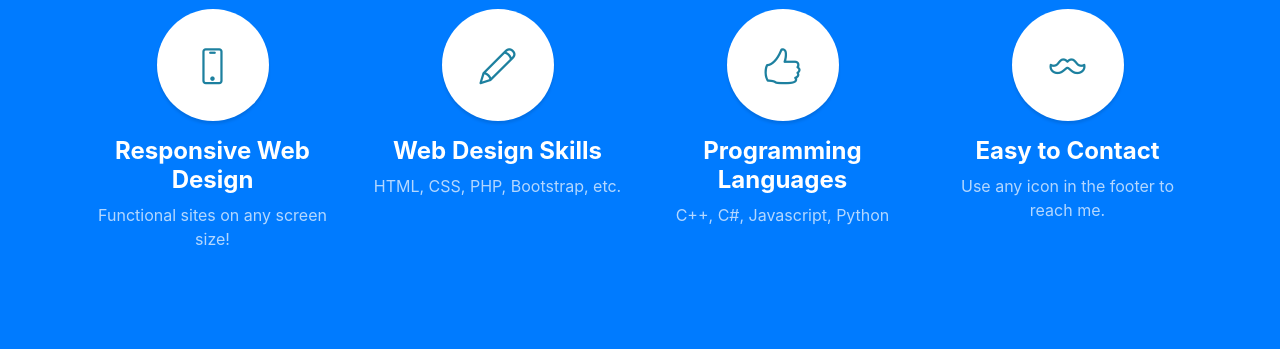
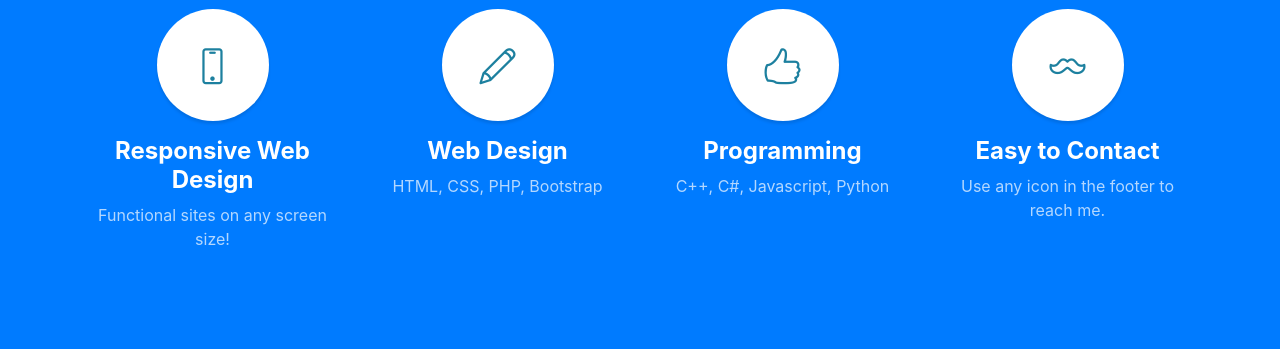
Before and after one commit to Cartman37/Cartman37.github.io, a website with bundled scripts: page index.html in a window 1280 px wide. Shown: the part 1400-1749 px from the top of the page. Built offline with nearby package versions, Linux system fonts and the light colour scheme.

Commit message:
Update index.html

```diff
--- a/index.html
+++ b/index.html
@@ -98,16 +98,16 @@
               <i class="icon-pencil"></i>
             </span>
             <h4>
-              <strong>Web Design Skills</strong>
+              <strong>Web Design</strong>
             </h4>
-            <p class="text-faded mb-0">HTML, CSS, PHP, Bootstrap, etc.</p>
+            <p class="text-faded mb-0">HTML, CSS, PHP, Bootstrap</p>
           </div>
           <div class="col-lg-3 col-md-6 mb-5 mb-md-0">
             <span class="service-icon rounded-circle mx-auto mb-3">
               <i class="icon-like"></i>
             </span>
             <h4>
-              <strong>Programming Languages</strong>
+              <strong>Programming</strong>
             </h4>
             <p class="text-faded mb-0">C++, C#, Javascript, Python</p>
           </div>
```
